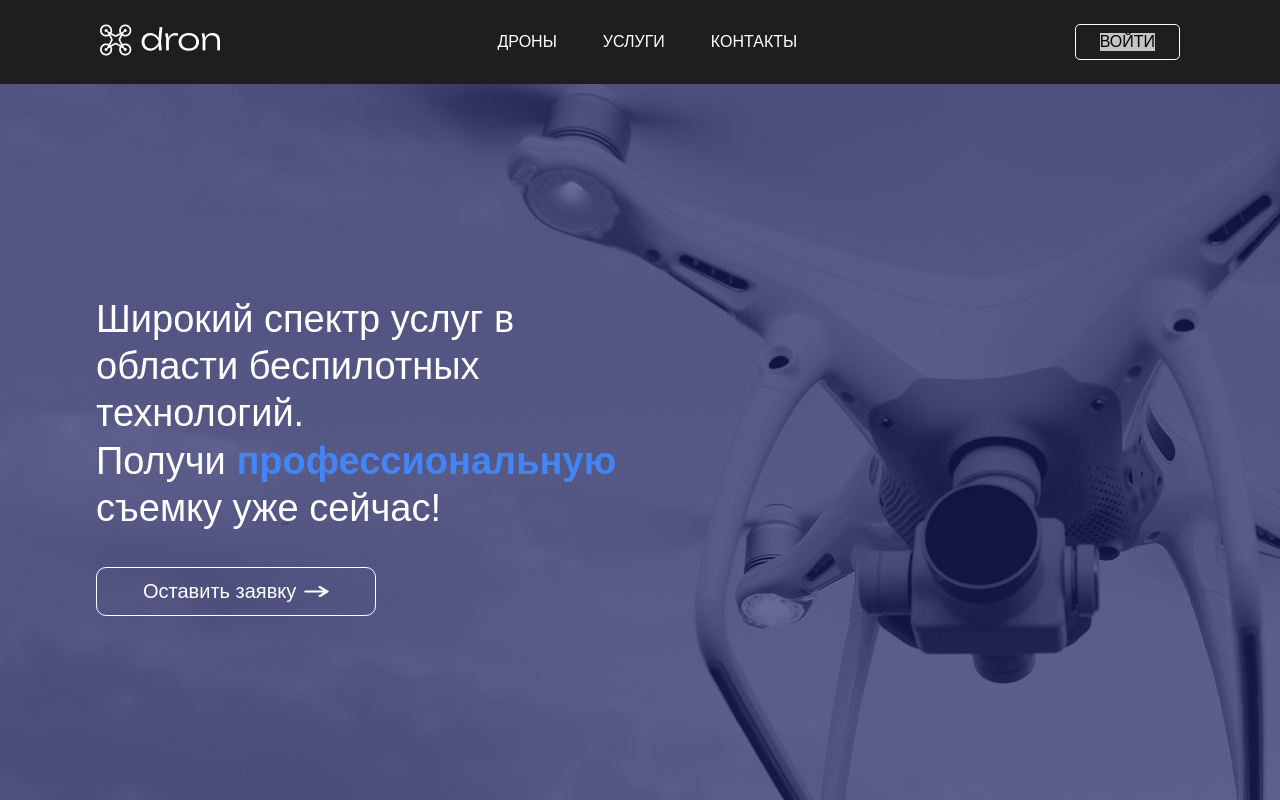
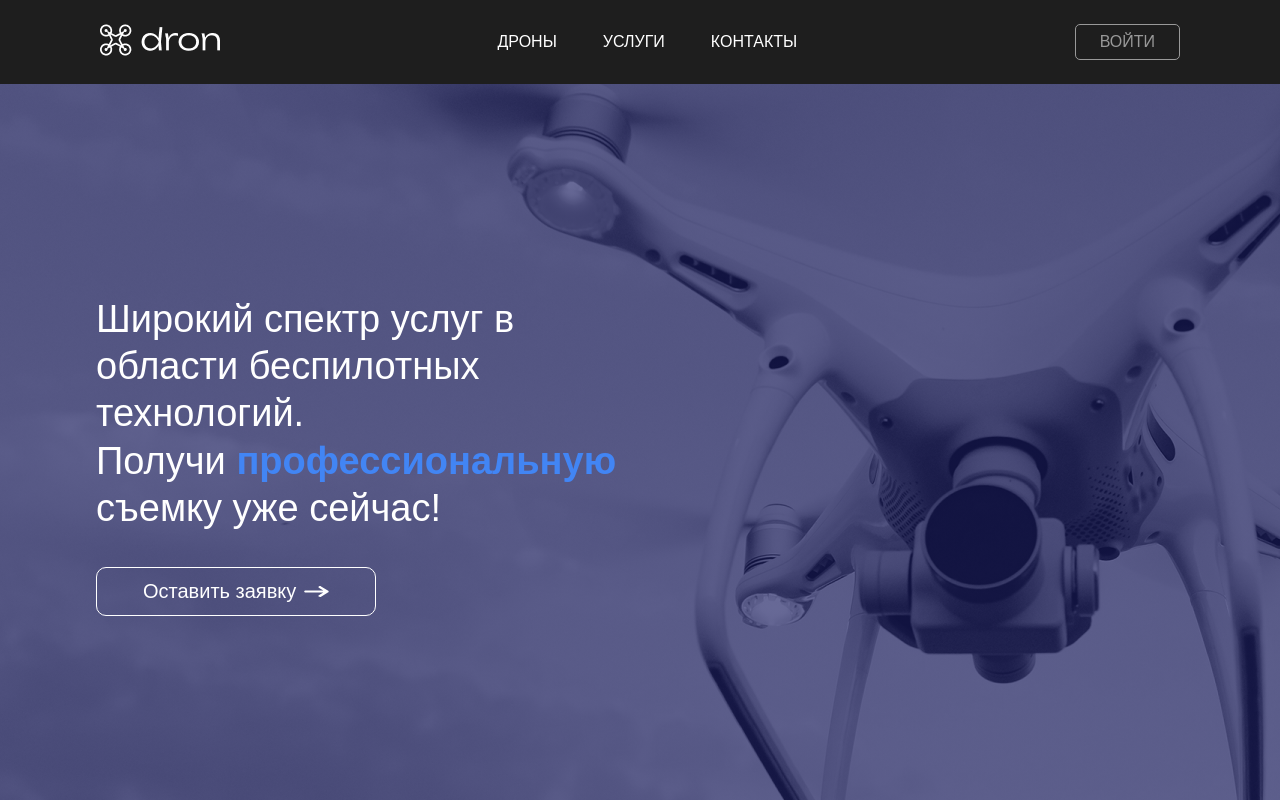
Before and after one commit to DeErovRee/sitronics-app, a React (Create React App) app: page / in a window 1280 px wide. In both pictures the pointer is over the item "ВОЙТИ". Shown: the top 800 px of the page. Built offline with nearby package versions, Linux system fonts and the light colour scheme; no server answers; a web font is replaced by a local one.

Commit message:
Minor changes

```diff
--- a/src/App.scss
+++ b/src/App.scss
@@ -83,14 +83,13 @@ header {
     display: flex;
     align-items: center;
     justify-content: center;
+  }
 
-    &:hover {
-      color: #000000;
-      background-color: #c4c4c4;
-    }
+  &:hover {
+    border: 1px solid #999999;
 
-    &:active {
-      background-color: #999999;
+    a {
+      color: #999999;
     }
   }
 }
@@ -190,6 +189,7 @@ header {
     font-size: 25px;
     border: none;
     margin: 0;
+    cursor: pointer;
 
     svg {
       width: 42px;
@@ -337,11 +337,16 @@ header {
     padding: 12px 46px;
     font-size: 20px;
     font-weight: 200;
+    cursor: pointer;
 
     svg {
       width: 25px;
       height: auto;
       margin: 0 0 0 8px;
+    }
+
+    &:hover {
+      border: 1px solid #999999;
     }
   }
 }
```
